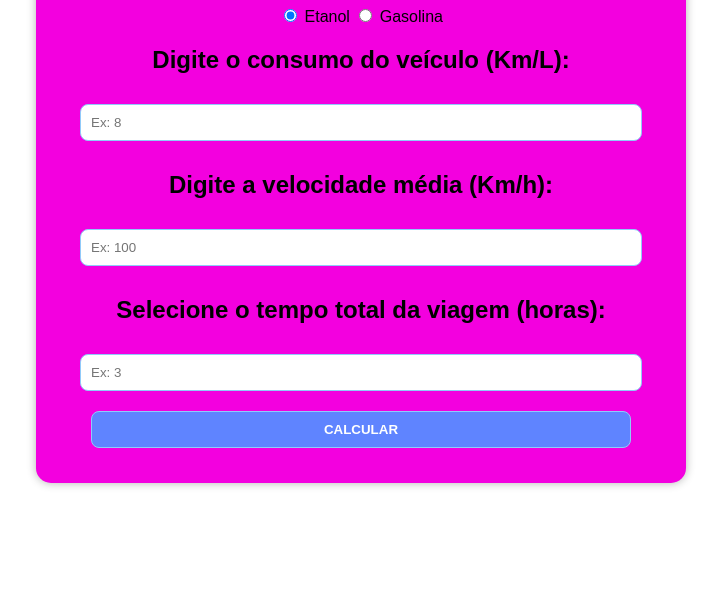
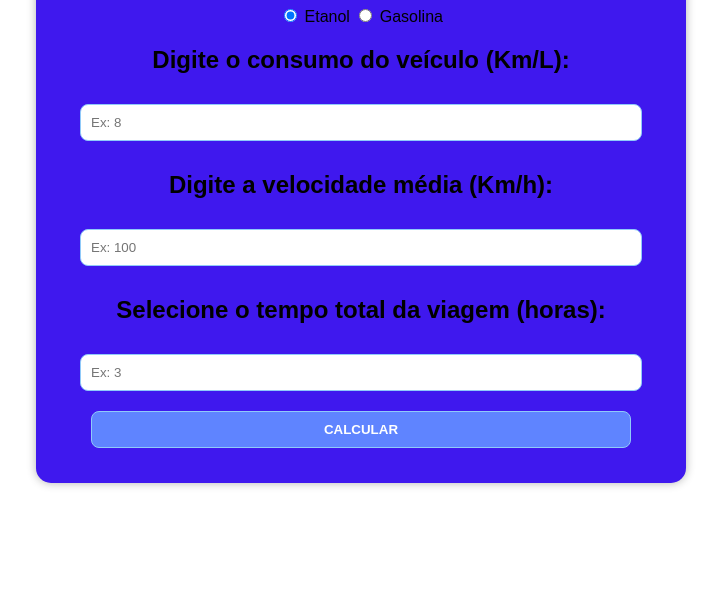
Before and after one commit to Arthurbdsk/calculadora-consumo, a plain HTML site: page index.html in a window 1280 px wide. Shown: the part 216-816 px from the top of the page, without its empty margins (279-1000 px from the left). Drawn offline with Linux system fonts and the light colour scheme.

Commit message:
Calculadora-Consumo

```diff
--- a/style.css
+++ b/style.css
@@ -9,7 +9,7 @@ body {
 }
 
 .container {
-  background-color: #f300df;
+  background-color: #3f18ee;
   padding: 25px;
   border-radius: 15px;
   box-shadow: 0 0 10px rgba(0,0,0,0.3);
```
